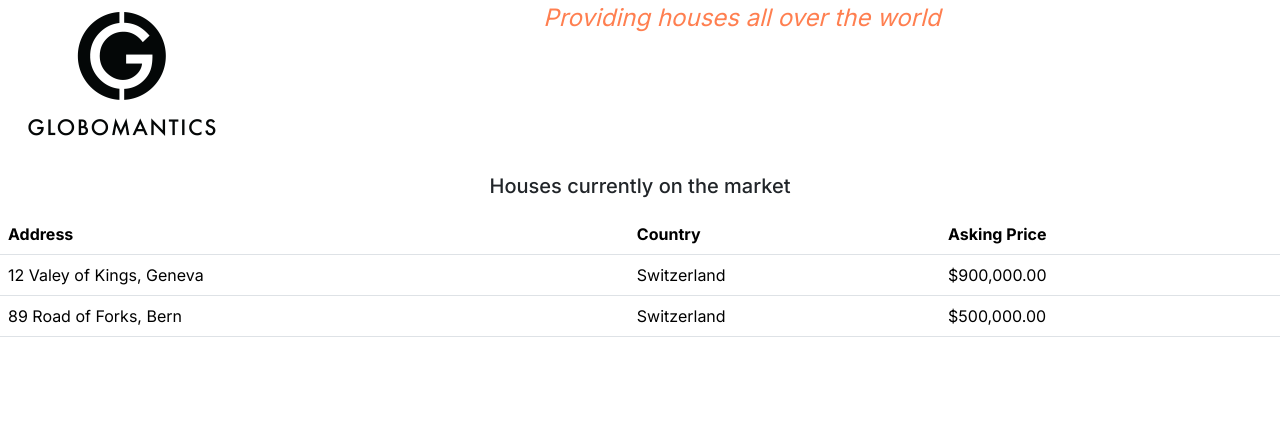
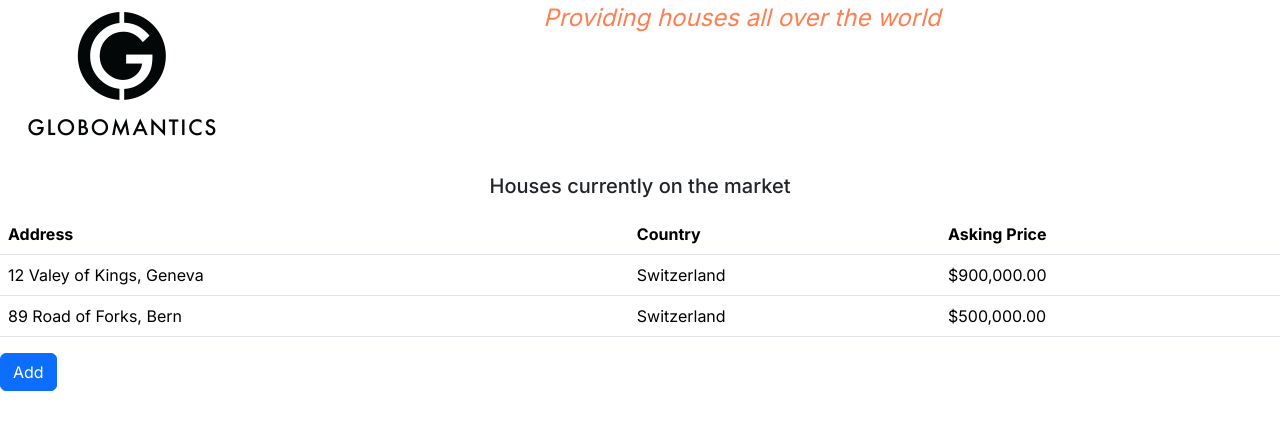
Before and after one commit to p0nyqz/globomantics, a Next.js app: page / in a window 1280 px wide. Shown: the top 430 px of the page. Built offline with nearby package versions, Linux system fonts and the light colour scheme.

Commit message:
feat: useState, use client component

```diff
--- a/src/app/components/houseList.js
+++ b/src/app/components/houseList.js
@@ -1,6 +1,9 @@
+'use client'
+
+import { useState } from 'react'
 import HouseRow from './houseRow'
 
-const houses = [
+const houseArray = [
   {
     id: 1,
     address: '12 Valey of Kings, Geneva',
@@ -16,6 +19,20 @@
 ]
 
 const HouseList = () => {
+  const [houses, setHouses] = useState(houseArray)
+
+  const addHouse = () => {
+    setHouses([
+      ...houses,
+      {
+        id: 3,
+        address: '32 Valley Way, New York',
+        country: 'USA',
+        price: 1000000,
+      },
+    ])
+  }
+
   return (
     <>
       <div>
@@ -38,6 +55,9 @@
             ))}
           </tbody>
         </table>
+        <button className="btn btn-primary" onClick={addHouse}>
+          Add
+        </button>
       </div>
     </>
   )
```
